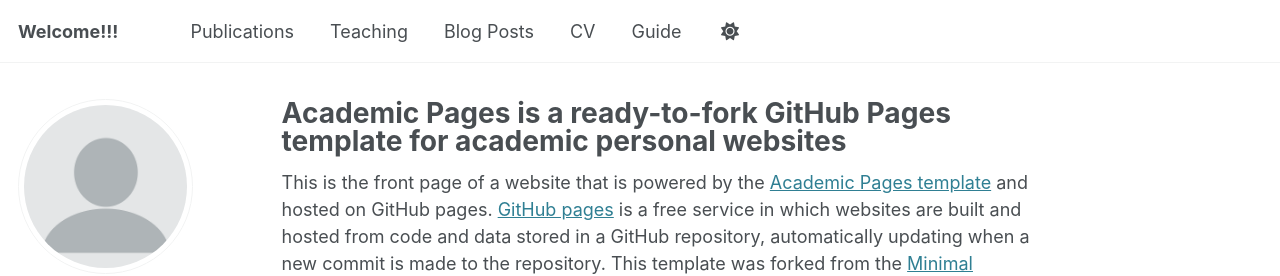
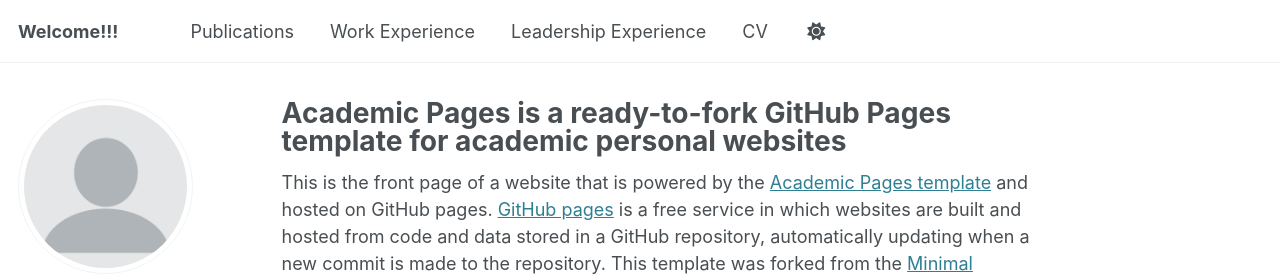
Before and after one commit to kaijieshi7/kaijieshi7.github.io, a Jekyll site: the page built from _pages/about.md, in a window 1280 px wide. Shown: the top 276 px of the page. Built offline with Jekyll 4.4.1, drawn with Linux system fonts in a browser that asks for light colours; some web fonts are replaced.

Commit message:
Update navigation.yml

```diff
--- a/_data/navigation.yml
+++ b/_data/navigation.yml
@@ -14,13 +14,13 @@
 #  - title: "Talks"
 #    url: /talks/
 
-  - title: "Teaching"
+  - title: "Work Experience"
     url: /teaching/
 
 #  - title: "Portfolio"
 #    url: /portfolio/
 
-  - title: "Blog Posts"
+  - title: "Leadership Experience"
     url: /year-archive/
 
   - title: "CV"
@@ -29,5 +29,5 @@
   # - title: "CV"
   #   url: /cv-json/
 
-  - title: "Guide"
-    url: /markdown/
+#  - title: "Guide"
+ #   url: /markdown/
```
